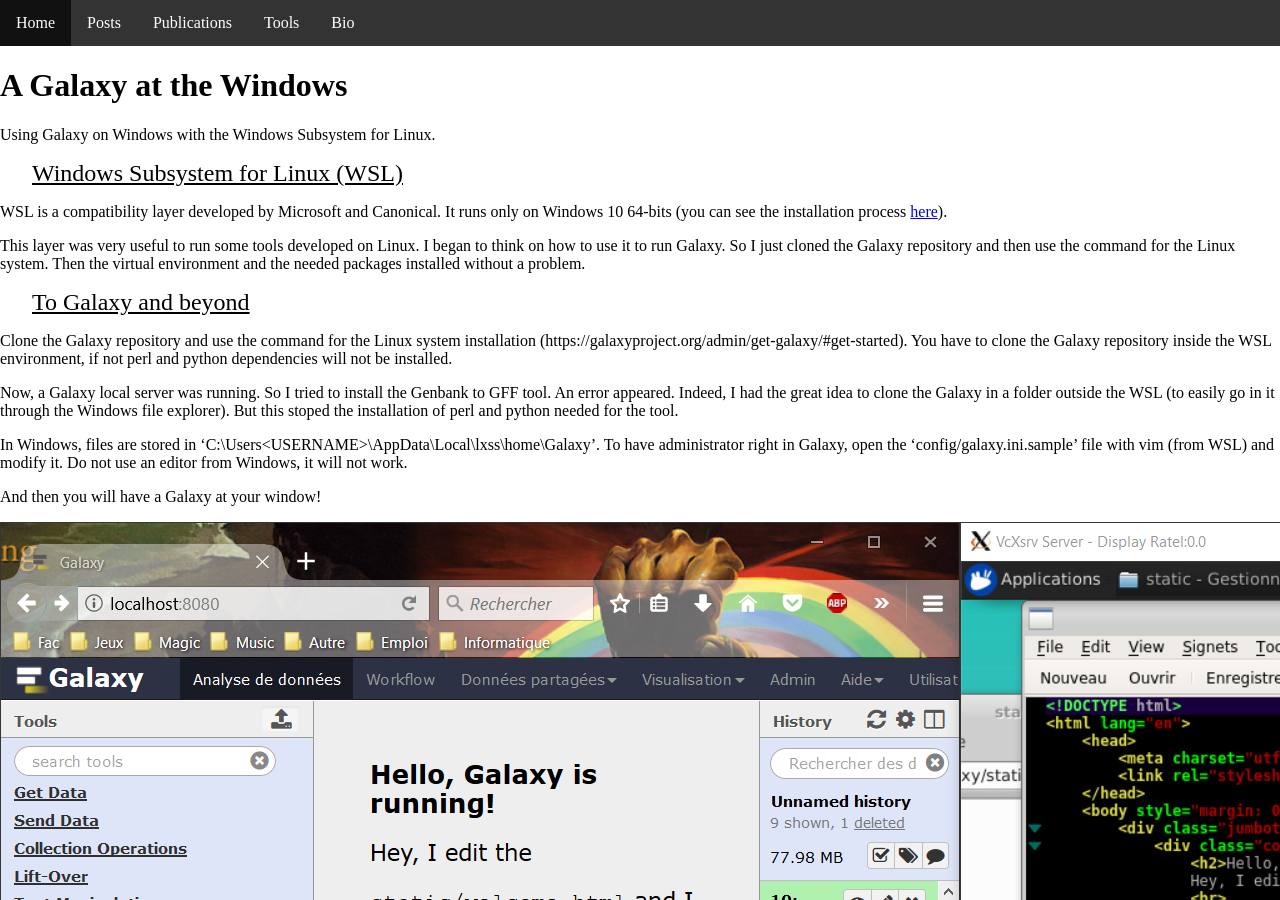
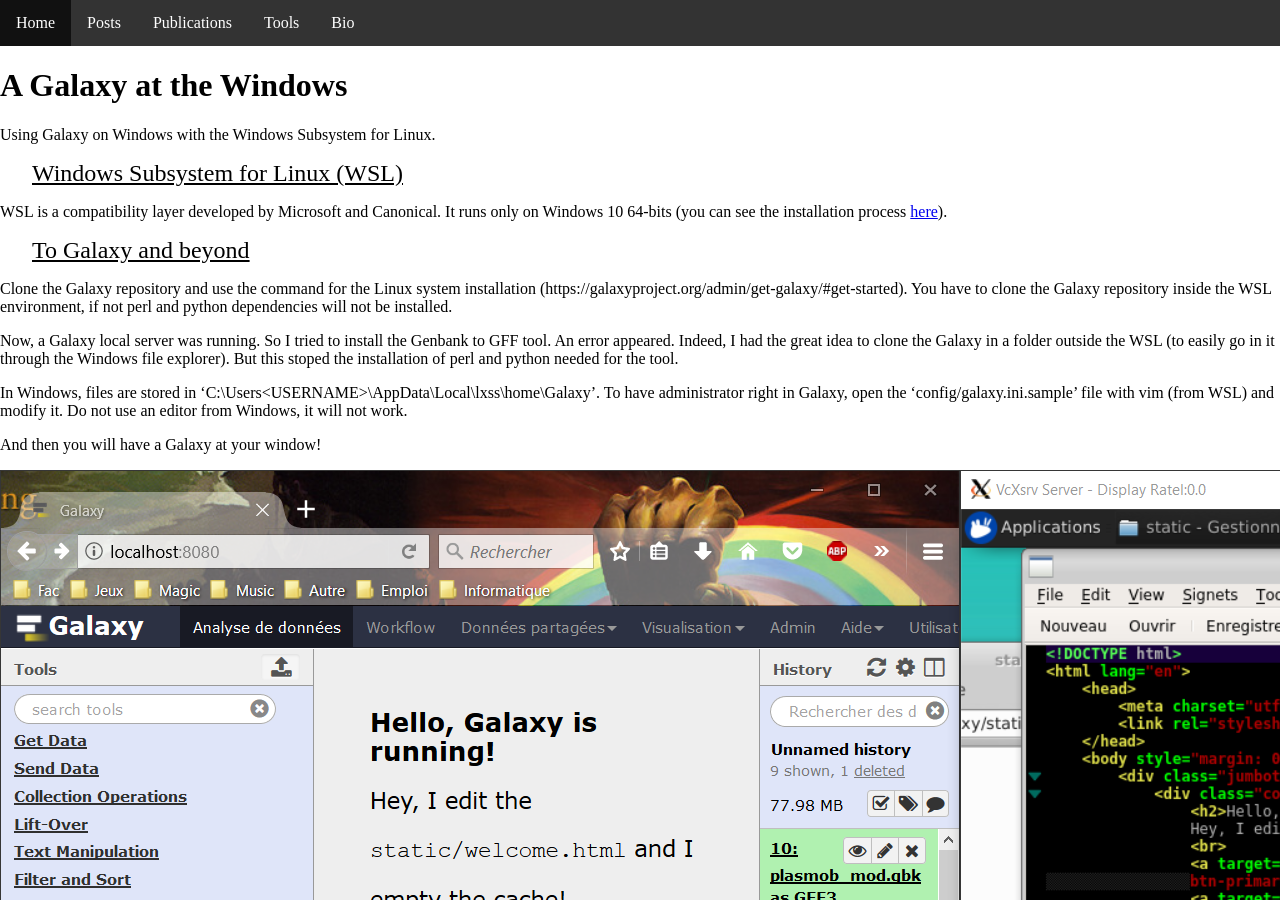
Before and after one commit to ArnaudBelcour/blog, a Jekyll site: the page built from _posts/2018-10-10-galaxy_windows.md, in a window 1280 px wide and 900 px high. Built offline with Jekyll 4.4.1, drawn with Linux system fonts in a browser that asks for light colours.

Commit message:
Update 2018-10-10-galaxy_windows.md

```diff
--- a/_posts/2018-10-10-galaxy_windows.md
+++ b/_posts/2018-10-10-galaxy_windows.md
@@ -9,8 +9,6 @@
 ## Windows Subsystem for Linux (WSL)
 
 WSL is a compatibility layer developed by Microsoft and Canonical. It runs only on Windows 10 64-bits (you can see the installation process [here](https://msdn.microsoft.com/commandline/wsl/about)).
-
-This layer was very useful to run some tools developed on Linux. I began to think on how to use it to run Galaxy. So I just cloned the Galaxy repository and then use the command for the Linux system. Then the virtual environment and the needed packages installed without a problem.
 
 ## To Galaxy and beyond
 
```
